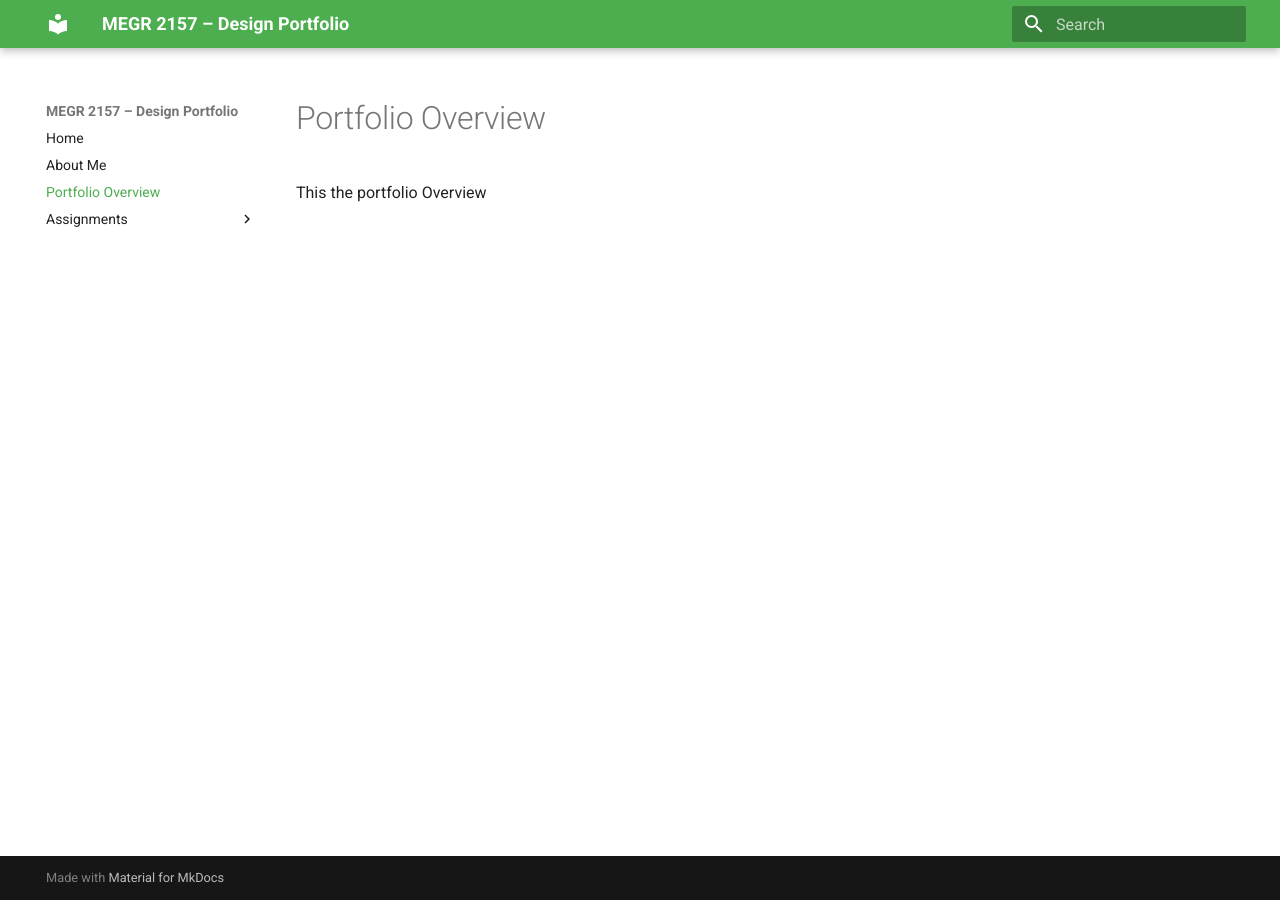
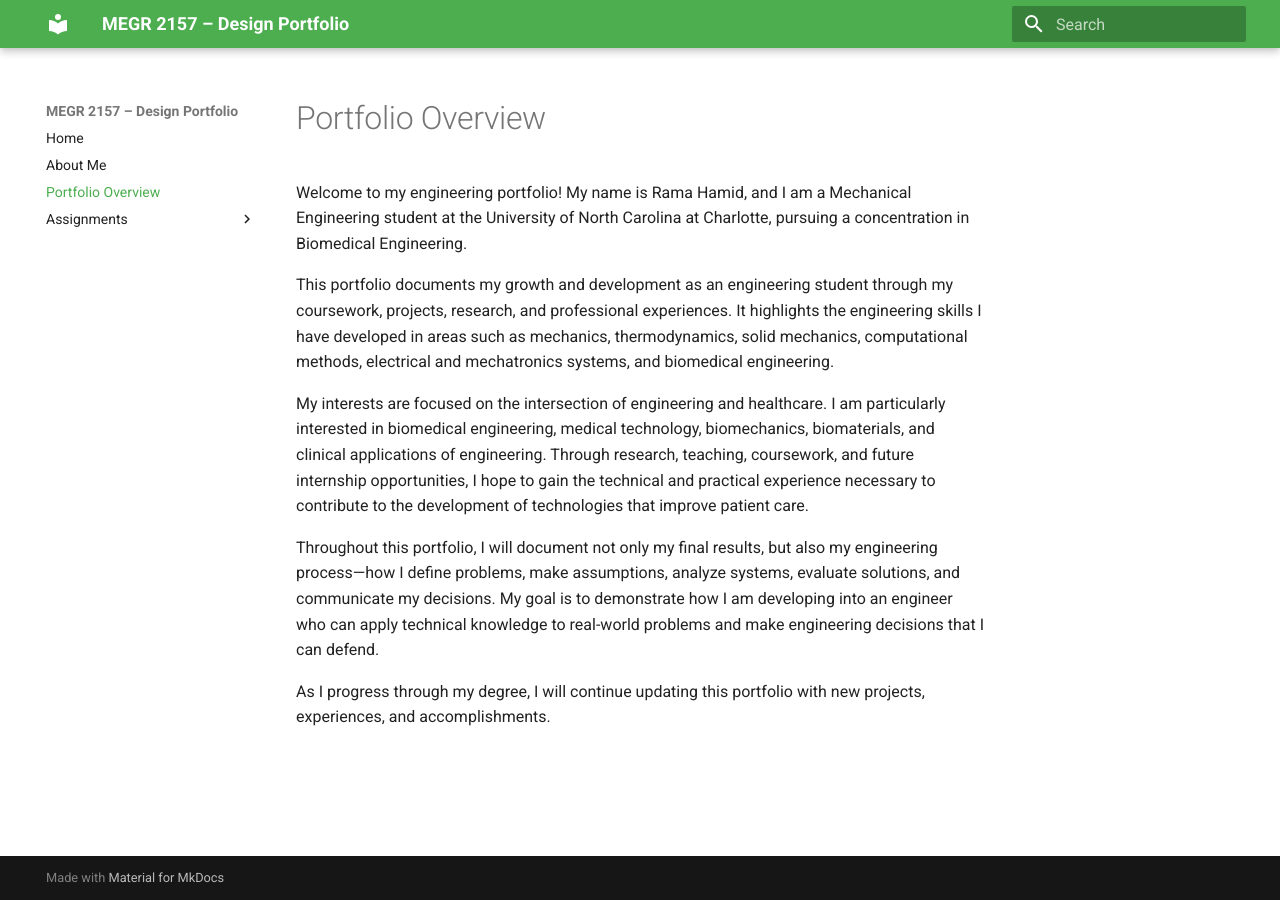
Before and after one commit to Rama-H/megr2157-portfolio, an MkDocs documentation site: the page built from docs/portfolio-overview.md, in a window 1280 px wide. Built offline with MkDocs 1.6.1 and Material for MkDocs 9.7.7, drawn with Linux system fonts in a browser that asks for light colours.

Commit message:
Revise portfolio overview with detailed introduction
Expanded the portfolio overview to include personal background, engineering skills, interests, and goals.

```diff
--- a/docs/portfolio-overview.md
+++ b/docs/portfolio-overview.md
@@ -1,3 +1,11 @@
 # Portfolio Overview
 
-This the portfolio Overview
+Welcome to my engineering portfolio! My name is Rama Hamid, and I am a Mechanical Engineering student at the University of North Carolina at Charlotte, pursuing a concentration in Biomedical Engineering.
+
+This portfolio documents my growth and development as an engineering student through my coursework, projects, research, and professional experiences. It highlights the engineering skills I have developed in areas such as mechanics, thermodynamics, solid mechanics, computational methods, electrical and mechatronics systems, and biomedical engineering.
+
+My interests are focused on the intersection of engineering and healthcare. I am particularly interested in biomedical engineering, medical technology, biomechanics, biomaterials, and clinical applications of engineering. Through research, teaching, coursework, and future internship opportunities, I hope to gain the technical and practical experience necessary to contribute to the development of technologies that improve patient care.
+
+Throughout this portfolio, I will document not only my final results, but also my engineering process—how I define problems, make assumptions, analyze systems, evaluate solutions, and communicate my decisions. My goal is to demonstrate how I am developing into an engineer who can apply technical knowledge to real-world problems and make engineering decisions that I can defend.
+
+As I progress through my degree, I will continue updating this portfolio with new projects, experiences, and accomplishments.
```
